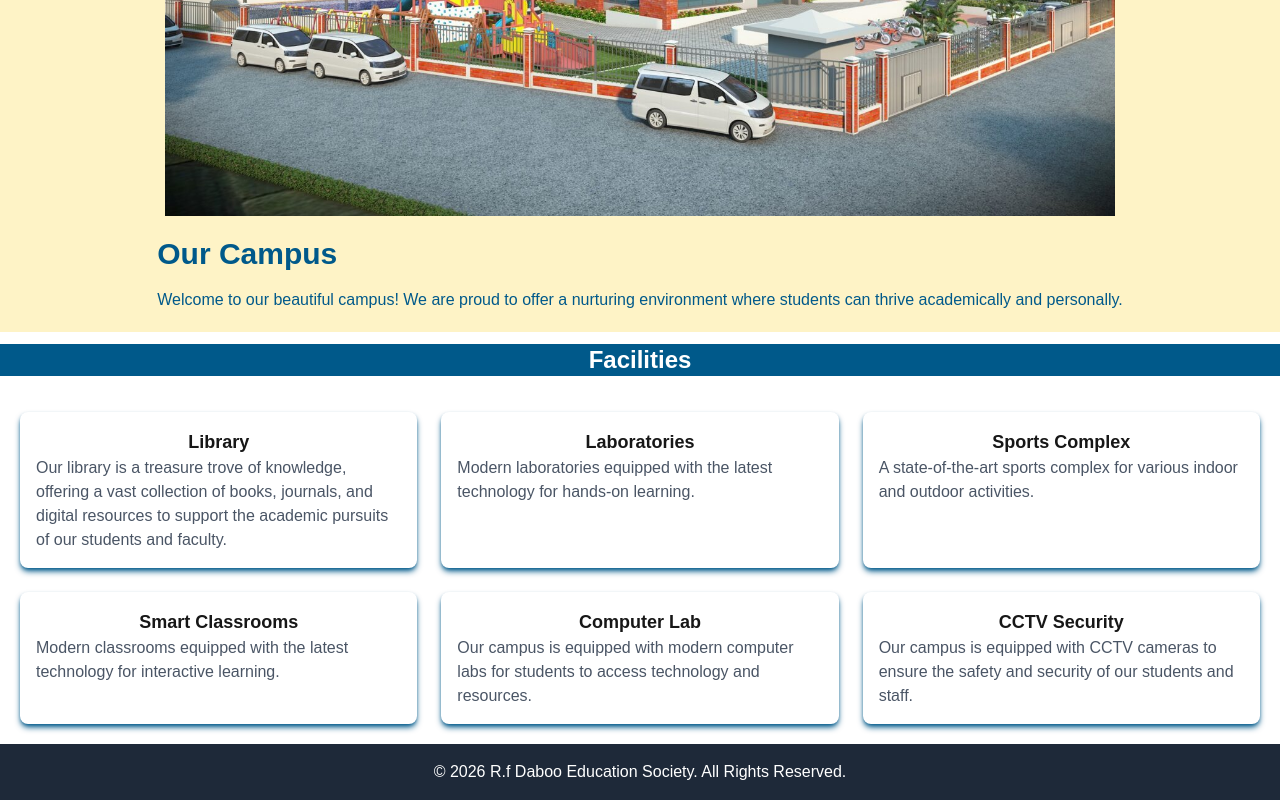
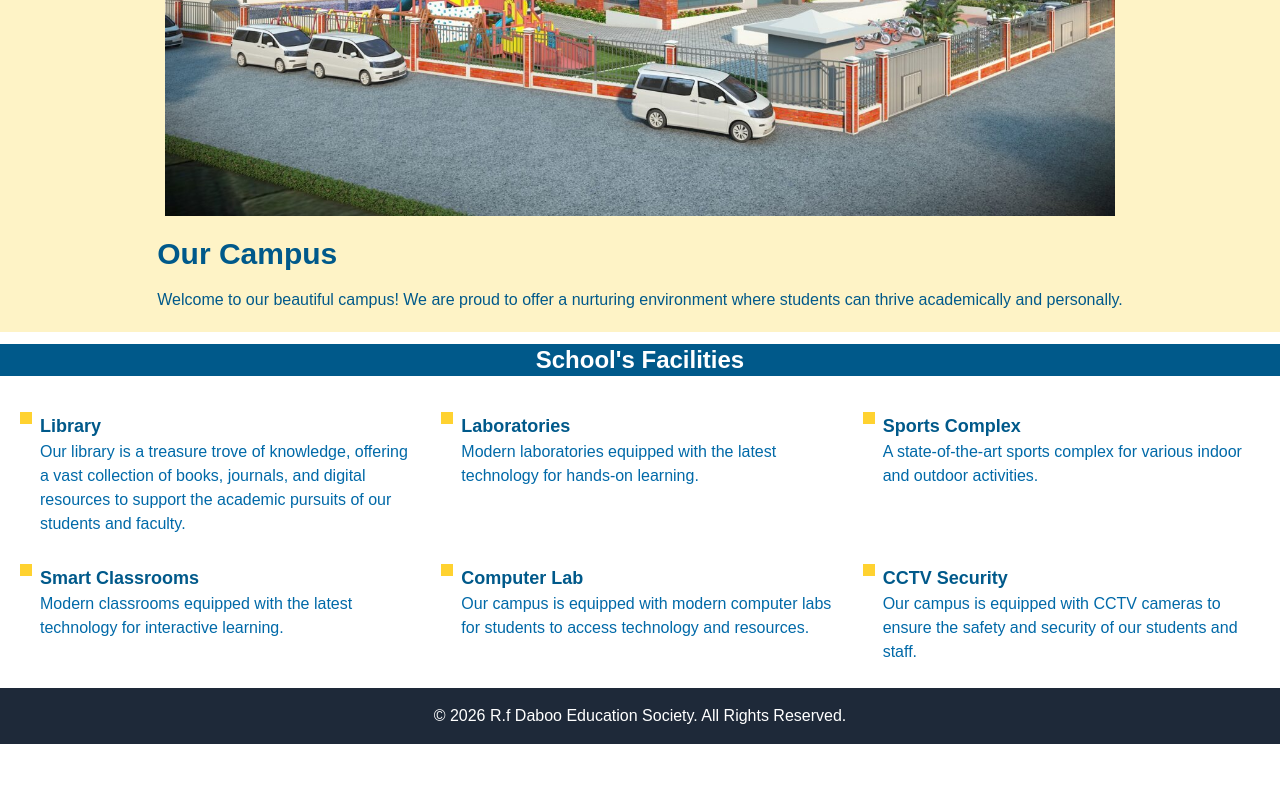
Before and after one commit to harendrasinp/R.F.Daboo_Frontend, a Next.js app: page /campus in a window 1280 px wide. Shown: the part 494-1294 px from the top of the page. After the commit the page ends 1238 px from the top, so only its background shows below. Built offline with nearby package versions, Linux system fonts and the light colour scheme.

Commit message:
update campust facility ui

```diff
--- a/src/app/campus/page.js
+++ b/src/app/campus/page.js
@@ -1,5 +1,6 @@
 import React from 'react'
 import Image from 'next/image';
+import { Square } from "lucide-react"
 import { FacilitiesList } from "../../data/Campus";
 const Campus = () => {
     return (
@@ -14,12 +15,17 @@ const Campus = () => {
                 </div>
             </div>
             <div>
-                <h1 className="text-center text-2xl font-bold text-white mb-4 bg-sky-800">Facilities</h1>
+                <h1 className="text-center text-2xl font-bold text-white mb-4 bg-sky-800">School's Facilities</h1>
                 <div className="grid grid-cols-1 md:grid-cols-3 gap-6 p-5">
-                    {FacilitiesList.map((data,index)=>(
-                        <div key={index} className="bg-white rounded-lg shadow-md shadow-sky-800 p-4 flex flex-col items-center">
-                            <h3 className="text-lg font-semibold">{data.name}</h3>
-                            <p className="text-gray-600">{data.description}</p>
+                    {FacilitiesList.map((data, index) => (
+                        <div key={index}>
+                            <div className="flex gap-2 mb-1">
+                                <Square className="w-3 h-3 shrink-0 text-amber-300 bg-amber-300 " />
+                                <div>
+                                    <h2 className="text-lg font-semibold text-sky-800">{data.name}</h2>
+                                    <p className="text-sky-700">{data.description}</p>
+                                </div>
+                            </div>
                         </div>
                     ))}
                 </div>
```
